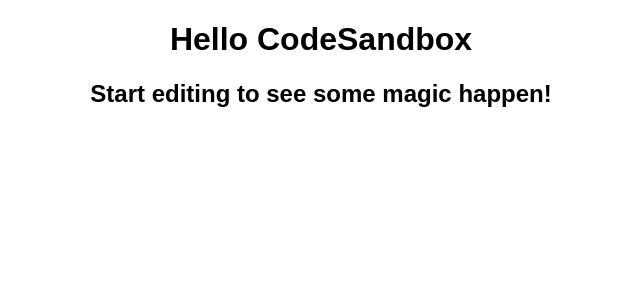
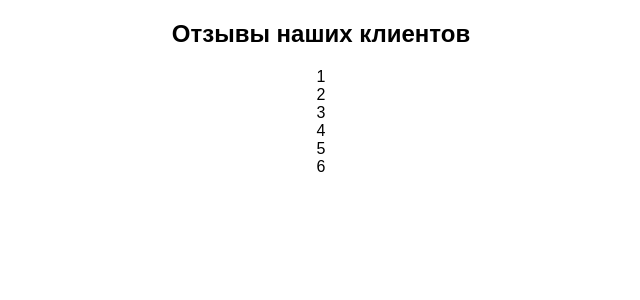
Before and after one commit to dimaarion/reviews, a React (Create React App) app: page / in a window 1280 px wide. Shown: the top 300 px of the page, without its empty margins (319-959 px from the left). Built offline with nearby package versions, Linux system fonts and the light colour scheme.

Commit message:
Update 4 files

```diff
--- a/package.json
+++ b/package.json
@@ -5,6 +5,7 @@
   "keywords": [],
   "main": "src/index.js",
   "dependencies": {
+    "axios": "^1.3.4",
     "loader-utils": "3.2.1",
     "react": "18.2.0",
     "react-dom": "18.2.0",
--- /dev/null
+++ b/public/image.json
@@ -0,0 +1,26 @@
+[
+  {
+    "name": "1",
+    "src": "https://avatars.mds.yandex.net/i?id=0f7c6517dbd836f8b6aa110d9a57c28b2cc2cc5f-3923189-images-thumbs&n=13&exp=1"
+  },
+  {
+    "name": "2",
+    "src": "https://avatars.mds.yandex.net/i?id=0f7c6517dbd836f8b6aa110d9a57c28b2cc2cc5f-3923189-images-thumbs&n=13&exp=1"
+  },
+  {
+    "name": "3",
+    "src": "https://avatars.mds.yandex.net/i?id=0f7c6517dbd836f8b6aa110d9a57c28b2cc2cc5f-3923189-images-thumbs&n=13&exp=1"
+  },
+  {
+    "name": "4",
+    "src": "https://avatars.mds.yandex.net/i?id=0f7c6517dbd836f8b6aa110d9a57c28b2cc2cc5f-3923189-images-thumbs&n=13&exp=1"
+  },
+  {
+    "name": "5",
+    "src": "https://avatars.mds.yandex.net/i?id=0f7c6517dbd836f8b6aa110d9a57c28b2cc2cc5f-3923189-images-thumbs&n=13&exp=1"
+  },
+  {
+    "name": "6",
+    "src": "https://avatars.mds.yandex.net/i?id=0f7c6517dbd836f8b6aa110d9a57c28b2cc2cc5f-3923189-images-thumbs&n=13&exp=1"
+  }
+]
--- a/src/App.js
+++ b/src/App.js
@@ -1,10 +1,23 @@
 import "./styles.css";
+import { useEffect, useState } from "react";
+import axios from "axios";
+export default function App() {
+  const [getImage, setImage] = useState([{}]);
 
-export default function App() {
+  useEffect(() => {
+    axios.get("./image.json").then((response) => setImage(response.data));
+  }, [getImage]);
+
   return (
     <div className="App">
-      <h1>Hello CodeSandbox</h1>
-      <h2>Start editing to see some magic happen!</h2>
+      <h2>Отзывы наших клиентов</h2>
+      <div className="row">
+        {getImage.map((image, i) => (
+          <div className="col" key={image.name + i}>
+            {image.name}
+          </div>
+        ))}
+      </div>
     </div>
   );
 }
```
Also changed, not shown: 1 other file (tests, documents, lock files or other folders).
